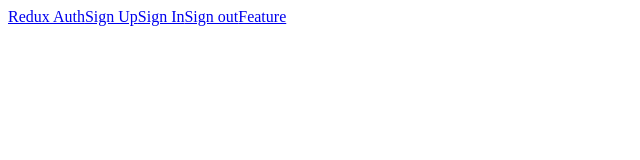
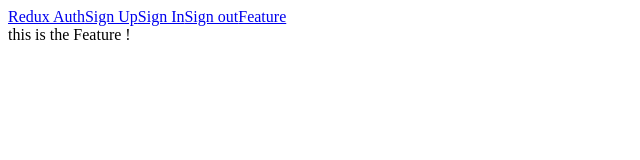
Before and after one commit to vince4128/simple-client-auth, a React (Create React App) app in the folder client/: page /feature in a window 1280 px wide. Shown: the top 160 px of the page, without its empty margins (0-640 px from the left). Built offline with nearby package versions, Linux system fonts and the light colour scheme.

Commit message:
Feature component added

```diff
--- /dev/null
+++ b/client/src/components/Feature.js
@@ -0,0 +1,13 @@
+import React, { Component } from 'react';
+
+class Feature extends Component {
+    render() {
+        return (
+            <div>
+                this is the Feature !
+            </div>
+        );
+    }
+}
+
+export default Feature;
--- a/client/src/index.js
+++ b/client/src/index.js
@@ -4,11 +4,12 @@
 import { Provider } from 'react-redux';
 import { createStore, applyMiddleware } from 'redux';
 import reduxThunk from 'redux-thunk';
+import reducers from './reducers';
 
 import App from './components/App';
 import Welcome from './components/Welcome';
 import Signup from './components/auth/Signup';
-import reducers from './reducers';
+import Feature from './components/Feature';
 
 const store = createStore(
     reducers,
@@ -22,6 +23,7 @@
             <App>
                 <Route path="/" exact component={Welcome} />
                 <Route path="/signup" component={Signup} />
+                <Route path="/feature" component={Feature} />
             </App>
         </BrowserRouter>
     </Provider>,
```
